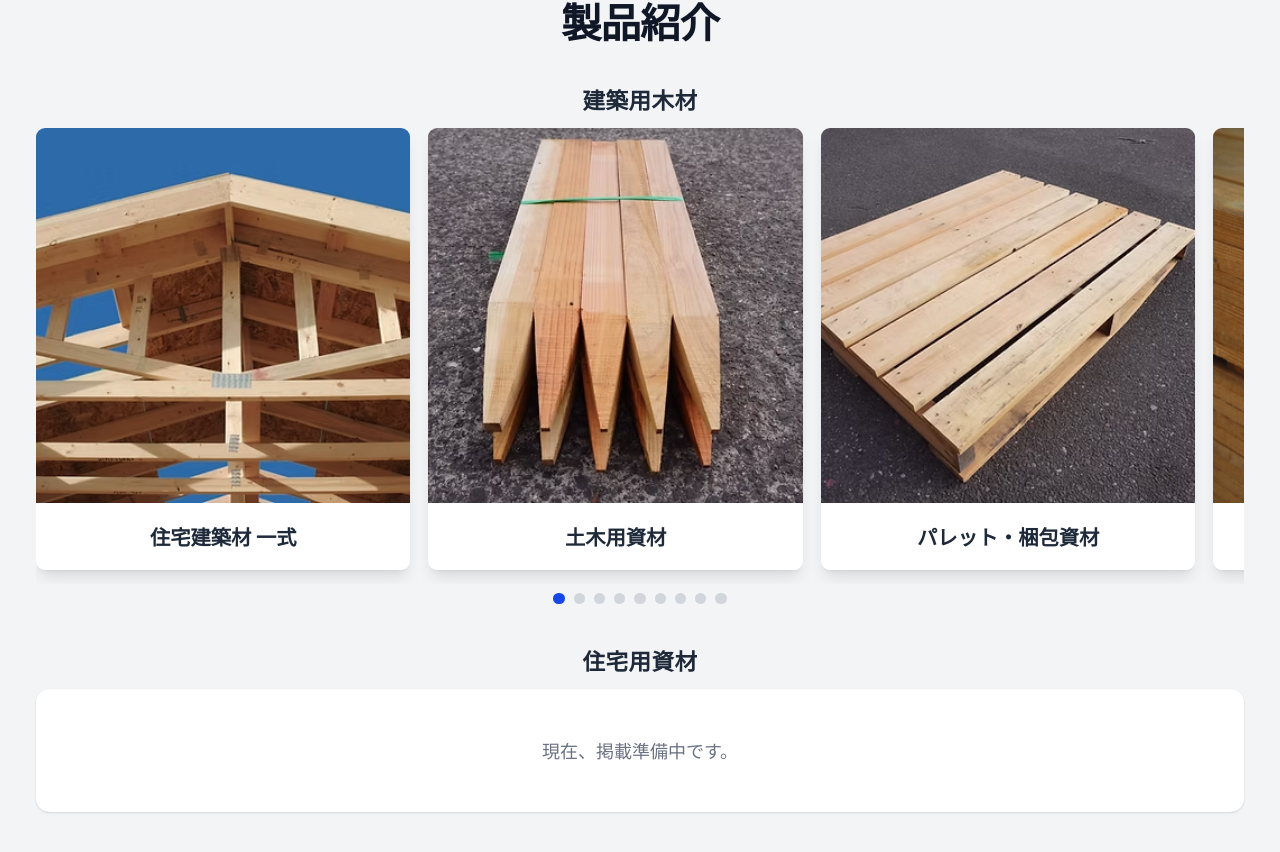
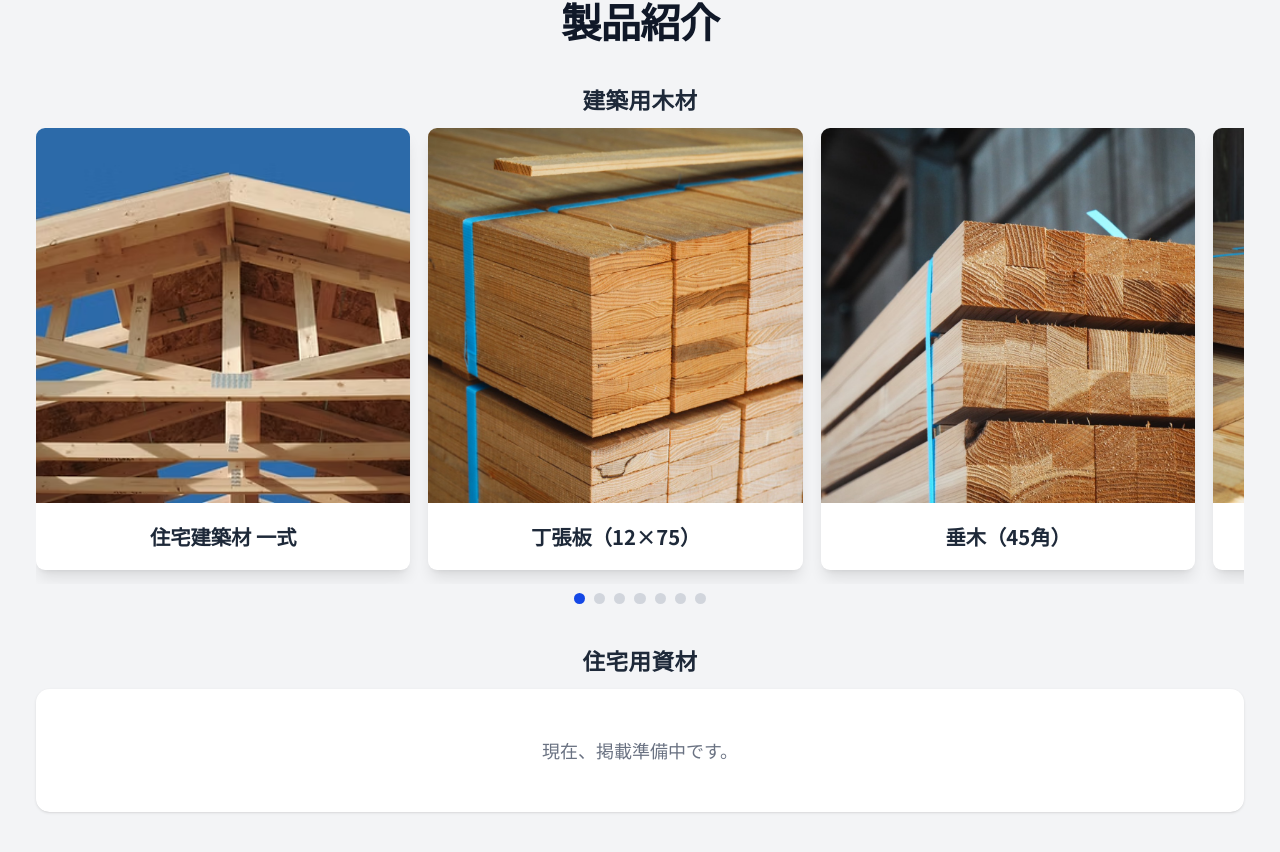
Before and after one commit to EitaNakagawaPersonal/mtokhp_Nextjs, a Next.js app: page /business/construction in a window 1280 px wide. Shown: the part 1376-2228 px from the top of the page. Built offline with nearby package versions, Linux system fonts and the light colour scheme; no server answers.

Commit message:
土木用資材とパレットを削除

```diff
--- a/src/app/business/construction/components/ProductIntroduction.js
+++ b/src/app/business/construction/components/ProductIntroduction.js
@@ -10,8 +10,6 @@ const categorizedProducts = [
     title: "建築用木材",
     products: [
       { title: "住宅建築材 一式", imageUrl: "/images/products/residential-building.avif" },
-      { title: "土木用資材", imageUrl: "/images/products/civil-engineering.avif" },
-      { title: "パレット・梱包資材", imageUrl: "/images/products/pallets-and-packaging.avif" },
       { title: "丁張板（12×75）", imageUrl: "/images/products/丁張板(12×75).jpg" },
       { title: "垂木（45角）", imageUrl: "/images/products/垂木(45角).jpg" },
       { title: "杭（長さ1,000〜）", imageUrl: "/images/products/杭(長さ1,000〜).jpg" },
```
